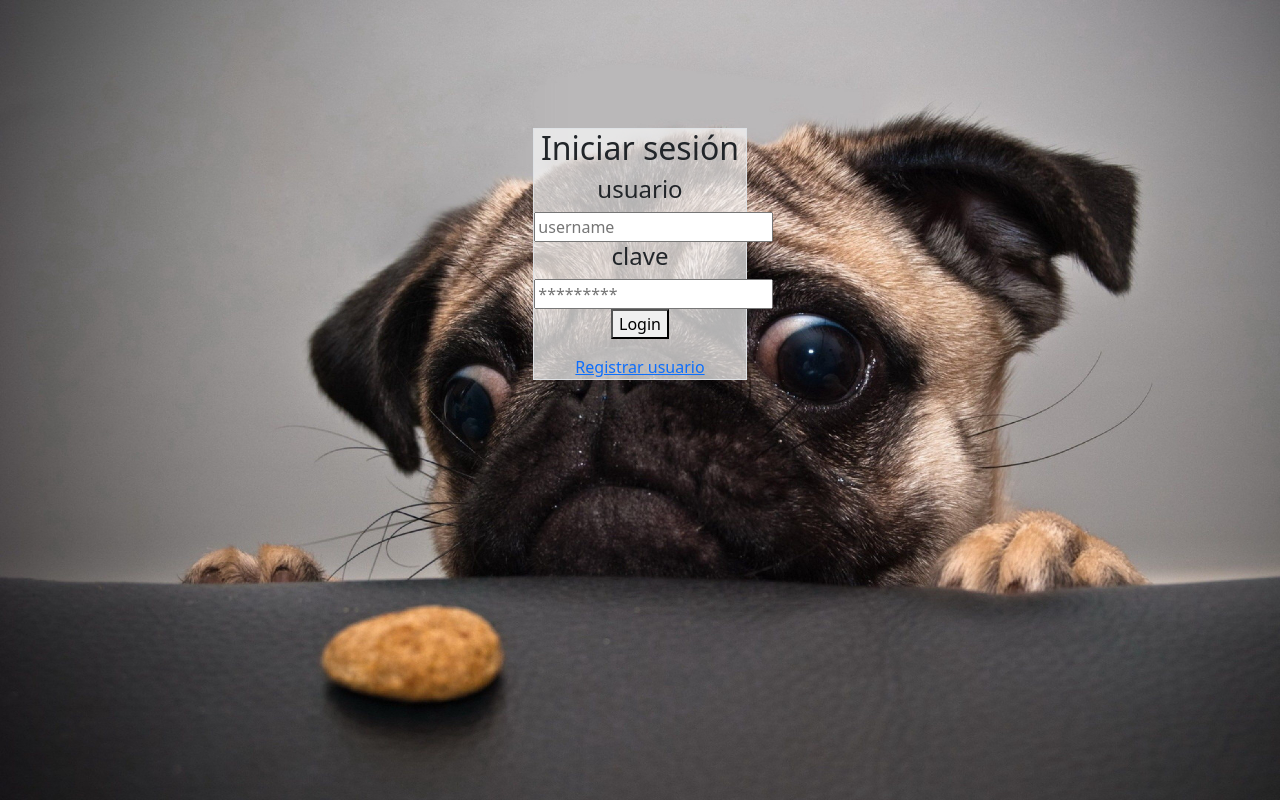
After one commit to oscarquezada/pucoshop, a Django app: page /login in a window 1280 px wide. The commit adds this page. Run offline with Django 3.2, Linux system fonts and the light colour scheme; some libraries are stand-ins or nearby versions.

Commit message:
creacion de registrar,y loguin hechos correctamente modificar detalles de diseño y mostrar el nombre del usuario iniciado despues del login

```diff
--- a/PucoShop/settings.py
+++ b/PucoShop/settings.py
@@ -26,6 +26,7 @@ SECRET_KEY = '8z4z5*!t7!l=@#!sq$-1!69b1gb7fz3m%hi9^i^laeye^ydtn='
 DEBUG = True
 
 ALLOWED_HOSTS = []
+#ALLOWED_HOSTS = ["172.20.10.7"]
 
 
 # Application definition
--- a/PucoShop/urls.py
+++ b/PucoShop/urls.py
@@ -17,12 +17,19 @@ Including another URLconf
 from django.contrib import admin
 from django.urls import path, include
 from puco import views
+from django.conf import settings
+from django.conf.urls.static import static
 from . import settings
 from django.contrib.staticfiles.urls import static
 from django.contrib.staticfiles.urls import staticfiles_urlpatterns
 urlpatterns = [
     path('admin/', admin.site.urls),
     path('', include('puco.urls')),
+    path('register', views.register),
+    path('login', views.login),
+    path('logout', views.logout),
+
+
 ]
 urlpatterns += staticfiles_urlpatterns()
 urlpatterns += static(settings.MEDIA_URL, document_root=settings.MEDIA_ROOT)
--- a/puco/admin.py
+++ b/puco/admin.py
@@ -1,5 +1,6 @@
 from django.contrib import admin
-from .models import Producto
+from .models import Producto,Cliente
 # Register your models here.
 
 admin.site.register(Producto)
+admin.site.register(Cliente)
--- a/puco/forms.py
+++ b/puco/forms.py
@@ -1,9 +1,18 @@
 from django import forms
+from django.db.models import fields
 
-from .models import Producto
+from .models import Producto,Cliente
 
 
-class Postproducto(forms.ModelForm):
+
+class PostForm(forms.ModelForm):
+    clave=forms.CharField(widget=forms.PasswordInput)
     class Meta:
-        model= Producto
-        fields=('title','text','precio','imagen')
+        model = Cliente
+        fields = ('Rut', 'Nombres','clave','Correo','Telefono')
+
+class LoginPostForm(forms.ModelForm):
+    clave=forms.CharField(widget=forms.PasswordInput)
+    class Meta:
+        model = Cliente
+        fields = ('Nombres','clave')
--- a/puco/models.py
+++ b/puco/models.py
@@ -1,5 +1,31 @@
 from django.db import models
 from django.utils import timezone
+from django import forms
+
+
+class Cliente (models.Model):
+
+
+    Rut = models.CharField(max_length=10)
+                            #widget= forms.TextInput
+                           #(attrs={'placeholder':'12345678-9'}))
+    Nombres=models.CharField(max_length=50)
+                            #widget= forms.TextInput
+                           #(attrs={'placeholder':'Juan Perez'}))
+    clave= models.CharField(max_length=50 , null=True )
+
+
+    Correo=models.EmailField( max_length=50)
+                            #widget= forms.TextInput
+                           #(attrs={'placeholder':'Ejemplo@Ejemplo.com'}))
+    Telefono=models.CharField(max_length=50)
+                            #widget= forms.TextInput
+                            #(attrs={'placeholder':'987654321'}))
+
+
+    def __str__(self):
+        return self.Rut
+
 
 class Producto(models.Model):
 
--- /dev/null
+++ b/puco/static/css/logins.css
@@ -0,0 +1,15 @@
+.center{
+    text-align: center;
+    margin: 10% auto 0 auto;
+}
+.borde{
+    border:2px  solid  black !important;
+}
+body{
+    background-image: url('/static/images/carrusel.jpg');
+    background-repeat: no-repeat;
+    background-size: cover;
+}
+.color{
+    background-color:rgba(250, 250, 250, 0.7);
+}
--- /dev/null
+++ b/puco/templates/puco/login.html
@@ -0,0 +1,34 @@
+{%load static%}
+{% load widget_tweaks %}
+<html lang="en">
+    <head>
+        <meta charset="UTF-8">
+        <meta name="viewport" content="width=device-width, initial-scale=1.0">
+        <!-- CSS only -->
+        <link href="https://cdn.jsdelivr.net/npm/bootstrap@5.0.0-beta1/dist/css/bootstrap.min.css" rel="stylesheet" integrity="sha384-giJF6kkoqNQ00vy+HMDP7azOuL0xtbfIcaT9wjKHr8RbDVddVHyTfAAsrekwKmP1" crossorigin="anonymous">
+        <!-- JavaScript Bundle with Popper -->
+        <script src="https://cdn.jsdelivr.net/npm/bootstrap@5.0.0-beta1/dist/js/bootstrap.bundle.min.js" integrity="sha384-ygbV9kiqUc6oa4msXn9868pTtWMgiQaeYH7/t7LECLbyPA2x65Kgf80OJFdroafW" crossorigin="anonymous"></script>
+        <link rel="stylesheet" href="{% static 'css/logins.css' %}">
+
+        <title>Document</title>
+    </head>
+    <body >
+
+       <div class="col-8 col-md-2 center border color " >
+            <h2 class="">Iniciar sesión</h2>
+            <form method="POST" class="post-form">
+                {% csrf_token %}
+                <h4>usuario</h4>
+                {% render_field form.Nombres placeholder="username" %}
+                <h4>clave</h4>
+                {% render_field form.clave placeholder="*********" %}
+
+
+                <button type="submit">Login</button>
+            </form>
+
+
+            <a href="/register">Registrar usuario</a>
+       </div>
+    </body>
+</html>
--- a/puco/templates/puco/principal.html
+++ b/puco/templates/puco/principal.html
@@ -22,7 +22,7 @@
                     <li class="menu"><a href="/">Inicio</a></li>
 
                     <li class="menu"><a href="/">Contacto</a></li>
-                    <li class="menu"><a href="/">inicio secion</a></li>
+                    <li class="menu"><a href="login">inicio secion</a></li>
 
                 </ul>
             </div>
--- a/puco/urls.py
+++ b/puco/urls.py
@@ -6,5 +6,12 @@ from django.conf.urls.static import static
 urlpatterns = [
     path('', views.producto, name='principal'),
 
+    path('welcome', views.welcome,name='welcome'),
 
+
+    #path de los loguin
+
+    path('register', views.register),
+    path('login', views.login),
+    path('logout', views.logout),
 ]
--- a/puco/views.py
+++ b/puco/views.py
@@ -1,6 +1,6 @@
 from django.utils import timezone
-from .models import Producto
-
+from .models import Cliente,Producto
+from .forms import PostForm ,LoginPostForm
 from django.contrib.auth import logout as do_logout
 from django.shortcuts import render, redirect
 from django.contrib.auth import authenticate
@@ -14,3 +14,85 @@ def producto(request):
     producto=Producto.objects.all()
     ultimos=Producto.objects.order_by('-id')[:4]
     return render(request, 'puco/principal.html', {"producto":producto,"ultimos":ultimos})
+
+
+def register(request):
+    # Creamos el formulario de autenticación vacío
+    form = PostForm()
+    if request.method == "POST":
+        # Añadimos los datos recibidos al formulario
+        form = PostForm(request.POST)
+
+        if form.is_valid():
+            form.save()
+            # Creamos la nueva cuenta de usuario
+
+            # Si el usuario se crea correctamente
+            if form is not None:
+                # Hacemos el login manualmente
+                # Y le redireccionamos a la portada
+                return redirect('/login')
+
+    # Si llegamos al final renderizamos el formulario
+    return render(request, "puco/register.html", {'form': form})
+
+def login(request):
+    # Creamos el formulario de autenticación vacío
+    form = LoginPostForm()
+    if request.method == "POST":
+        # Añadimos los datos recibidos al formulario
+        form = LoginPostForm(data=request.POST)
+        # Si el formulario es válido...
+        if form.is_valid():
+            # Recuperamos las credenciales validadas
+            Nombres = form.cleaned_data['Nombres']
+            clave = form.cleaned_data['clave']
+
+            #Ejemplo
+            print(Nombres)
+            # Verificamos las credenciales del usuario
+            #cliente = authenticate(Nombres=Nombres, clave=clave)
+            #print(cliente)
+            # Si existe un usuario con ese nombre y contraseña
+            if Cliente.objects.filter(Nombres=Nombres, clave=clave).exists():#cliente is not None:
+                # Hacemos el login manualmente
+                #do_login(request, cliente)
+                # Y le redireccionamos a la portada
+                return redirect('/welcome',{'Nombres':Nombres})
+
+    # Si llegamos al final renderizamos el formulario
+    return render(request, "puco/login.html", {'form': form})
+
+
+
+def logout(request):
+    # Finalizamos la sesión
+    do_logout(request)
+    # Redireccionamos a la portada
+    return redirect('/')
+
+def welcome(request):
+    return render(request, 'puco/welcome.html')
+    #pro=Postproducto()
+    #if request.Cliente.is_authenticated:
+    #    return render(request, "puco/welcome.html",{
+    #        #'pro',pro
+    #        })
+    #return redirect('/login')
+'''def post_pro(request):
+    if request.method == "POST":
+        pro = Postproducto(request.POST)
+        if pro.is_valid():
+            post = pro.save(commit=False)
+            post.author = request.user
+            post.published_date = timezone.now()
+            post.save()
+            return redirect('/', pk=post.pk)
+    else:
+        pro = Postproducto()
+    return render(request, 'puco/welcome.html', {'pro': pro})      '''
+def logout(request):
+    # Finalizamos la sesión
+    do_logout(request)
+    # Redireccionamos a la portada
+    return redirect('/')
```
Also changed, not shown: puco/templates/puco/register.html (added, +28 -0 lines), puco/templates/puco/welcome.html (added, +135 -0 lines), db.sqlite3, puco/migrations/0003_consulta.py (added), puco/migrations/0004_auto_20210605_1629.py (added), puco/migrations/0005_cliente_clave.py (added).
